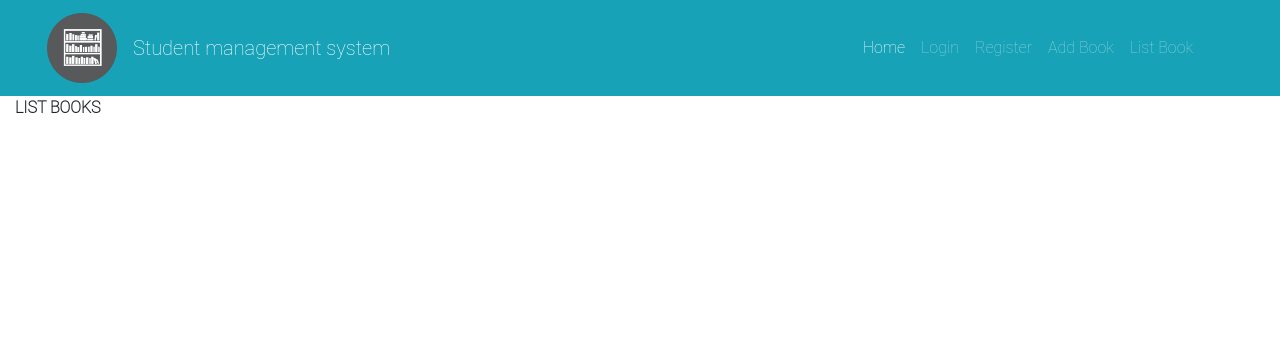
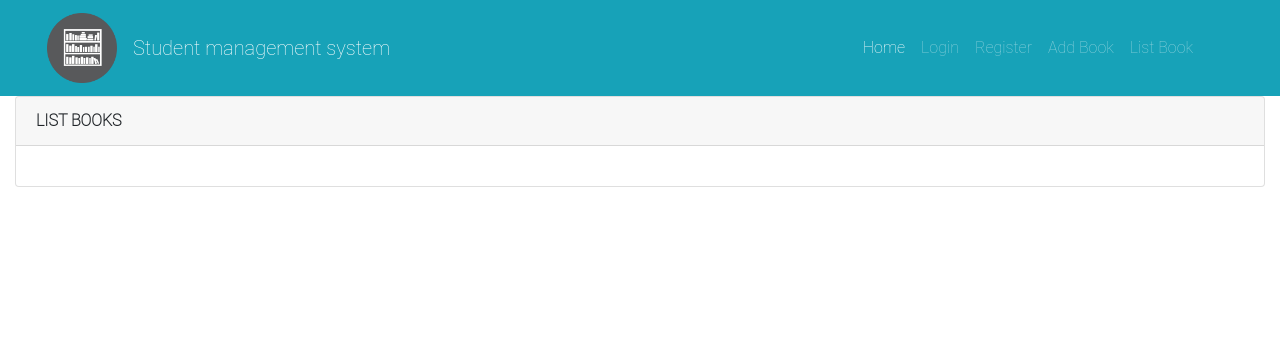
Before and after one commit to minhtn143/Module2_CaseStudy_LibraryManager, a PHP site: page / in a window 1280 px wide. Shown: the top 356 px of the page. Run offline with PHP 8.4, Linux system fonts and the light colour scheme; data that the repository does not hold is empty; a stand-in replaces the project's code that opens the database connection; some libraries are stand-ins or nearby versions.

Commit message:
update view group info book

```diff
--- a/library/view/book/listBook.php
+++ b/library/view/book/listBook.php
@@ -1,8 +1,11 @@
 <?php
 
 ?>
-<div class="table-responsive">
+<div class="card">
+    <div class="card-header">
         <caption><strong>LIST BOOKS</strong></caption>
+    </div>
+    <div class="card-body">
         <!--    display 1-->
         <!--<table class="table table-bordered table-dark">
         <thead>
@@ -37,8 +40,9 @@
     </table>-->
 
         <!--    display2-->
-
+        <div class="row">
             <?php foreach ($books as $key => $book): ?>
+                <div class="col-md-4">
                     <div class="card">
                         <h4 class="card-header">
                             <i><?php echo ++$key; ?>.</i>
@@ -55,7 +59,8 @@
                             </button>
 
                             <!-- Modal -->
-                <div class="modal fade" id="details-<?php echo $book->getId() ?>" tabindex="-1" role="dialog"
+                            <div class="modal fade" id="details-<?php echo $book->getId() ?>" tabindex="-1"
+                                 role="dialog"
                                  aria-labelledby="details-<?php echo $book->getId() ?>" aria-hidden="true">
                                 <div class="modal-dialog">
                                     <div class="modal-content">
@@ -89,11 +94,15 @@
                                         </div>
                                         <div class="modal-footer">
 
-                                <a class="btn btn-primary" href="./index.php?page=editBook&bookId=<?php echo $book->getId(); ?>"
+                                            <a class="btn btn-primary"
+                                               href="./index.php?page=editBook&bookId=<?php echo $book->getId(); ?>"
                                                role="button">Edit</a>
-                                <a class="btn btn-danger" href="./index.php?page=deleteBook&bookId=<?php echo $book->getId(); ?>"
+                                            <a class="btn btn-danger"
+                                               href="./index.php?page=deleteBook&bookId=<?php echo $book->getId(); ?>"
                                                role="button">Delete</a>
-                                <button type="button" class="btn btn-secondary" data-dismiss="modal">Close</button>
+                                            <button type="button" class="btn btn-secondary" data-dismiss="modal">Close
+                                            </button>
+                                        </div>
                                     </div>
                                 </div>
                             </div>
@@ -101,5 +110,6 @@
                     </div>
                 </div>
             <?php endforeach ?>
-
         </div>
+    </div>
+</div>
```
Lines whose indentation alone changed are shown as unchanged.
